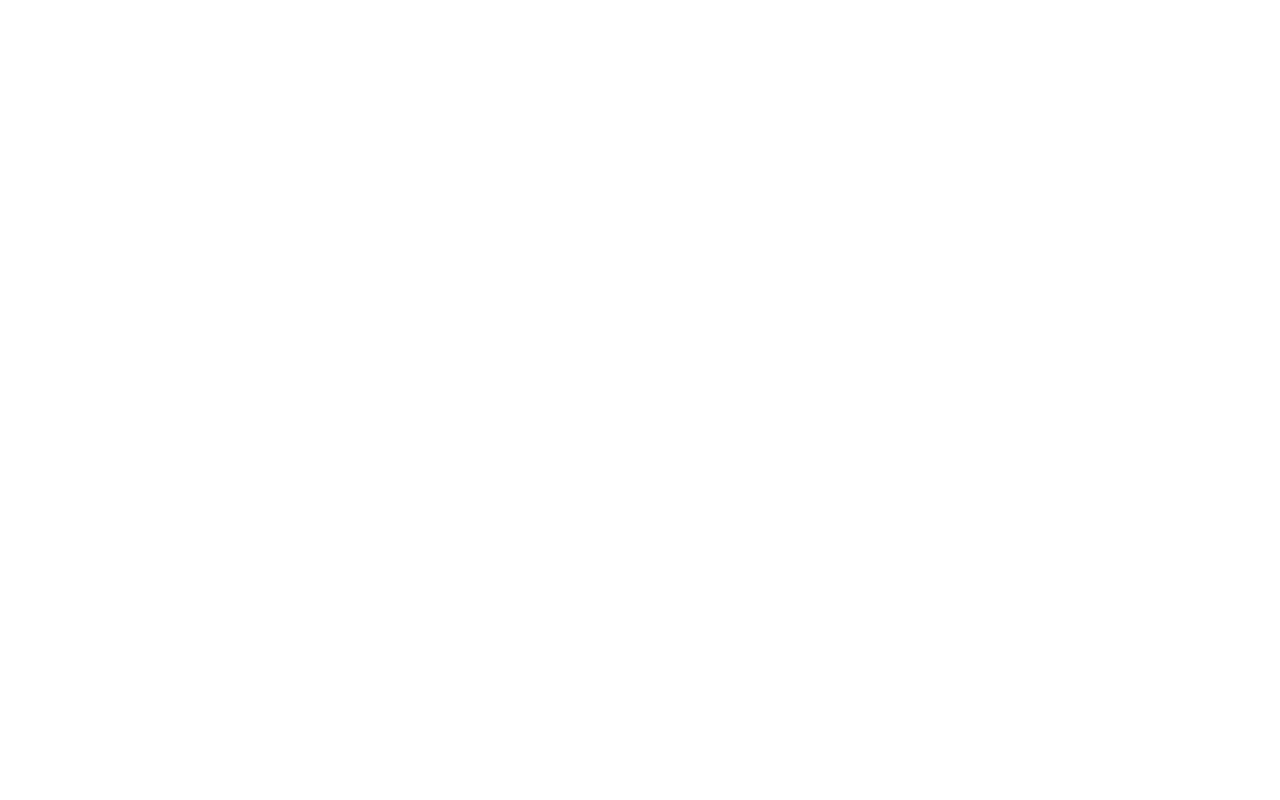
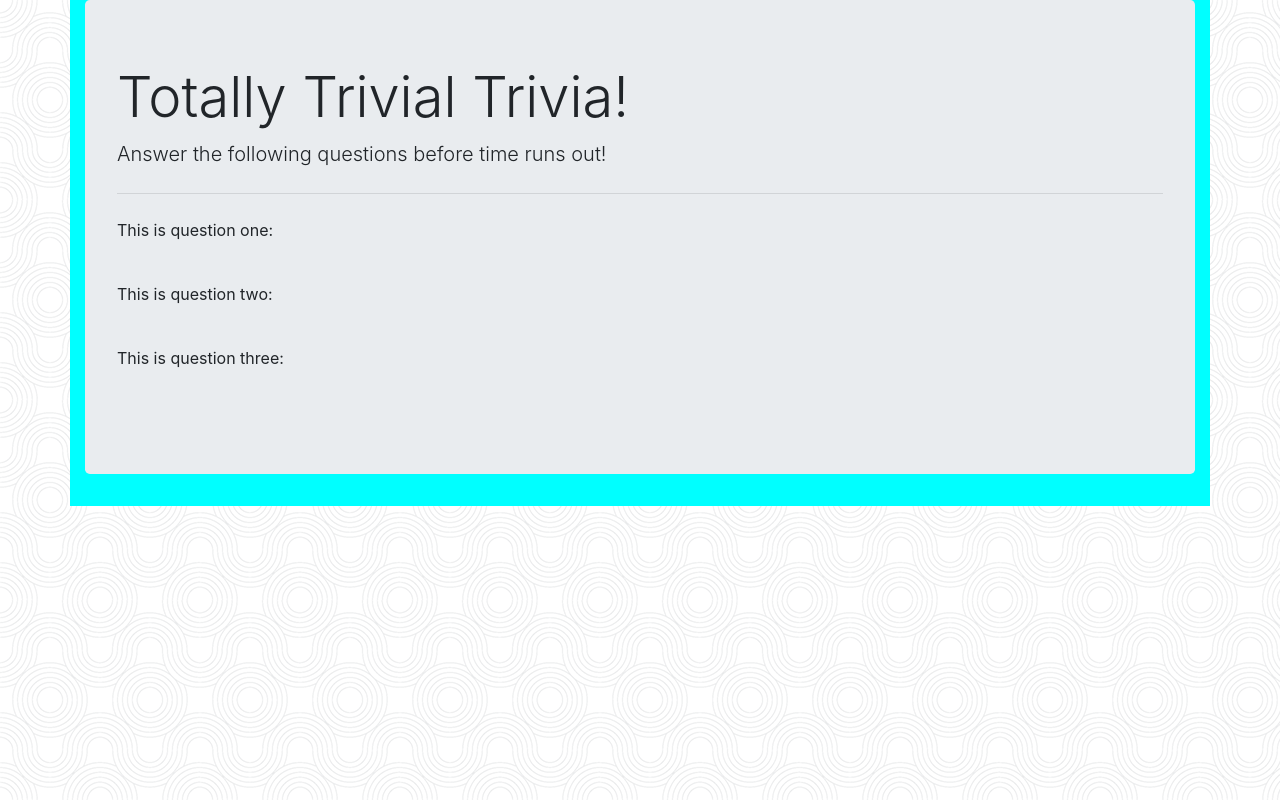
Before and after one commit to CalliBonnet/Trivia-Game, a plain HTML site: page index.html in a window 1280 px wide. Drawn offline with nearby package versions, Linux system fonts and the light colour scheme.

Commit message:
added in more html

```diff
--- a/assets/css/style.css
+++ b/assets/css/style.css
@@ -0,0 +1,4 @@
+#main-col {
+    background-color: aqua;
+
+};
--- a/index.html
+++ b/index.html
@@ -7,25 +7,54 @@
     <meta http-equiv="X-UA-Compatible" content="ie=edge">
     <title>Trival Trivia!</title>
 
+    <link rel="stylesheet" href="assets/css/style.css">
+
+    <!-- This is the bootstrap link  -->
     <link rel="stylesheet" href="https://maxcdn.bootstrapcdn.com/bootstrap/4.0.0/css/bootstrap.min.css"
         integrity="sha384-Gn5384xqQ1aoWXA+058RXPxPg6fy4IWvTNh0E263XmFcJlSAwiGgFAW/dAiS6JXm" crossorigin="anonymous">
+
+    <!-- This is adding a background image -->
+    <style>
+        body {
+            background-image: url(assets/images/round.png)
+        }
+    </style>
 
 </head>
 
 <body>
     <div class="container">
         <div class="row">
-            <div class="col-12">
+            <div class="col-12" id="main-col">
+                <div class="jumbotron" id="jumbotron-col">
+                    <h1 class="display-4">Totally Trivial Trivia!</h1>
+                    <p class="lead">Answer the following questions before time runs out!</p>
+                    <hr class="my-4">
+                    <div class="row">
+                        <div class="col-12">
+                            <p>This is question one:</p>
+                        </div>
+                    </div>
+                    <br>
+                    <div class="row">
+                        <div class="col-12">
+                            <p>This is question two:</p>
+                        </div>
+                    </div>
+                    <br>
+                    <div class="row">
+                        <div class="col-12">
+                            <p>This is question three: </p>
+                        </div>
+                    </div>
+                    <br>
+                </div>
+            </div>
 
-            </div>
+            <!-- This is the end of the main row -->
         </div>
 
-        <!-- this is the start of the 2nd row  -->
-        <div class="row">
-
-        </div>
-
-        <!-- This is the final div -->
+        <!-- This is the final div for the conotainer -->
     </div>
 
 </body>
```
Also changed, not shown: assets/images/round.png (added).
